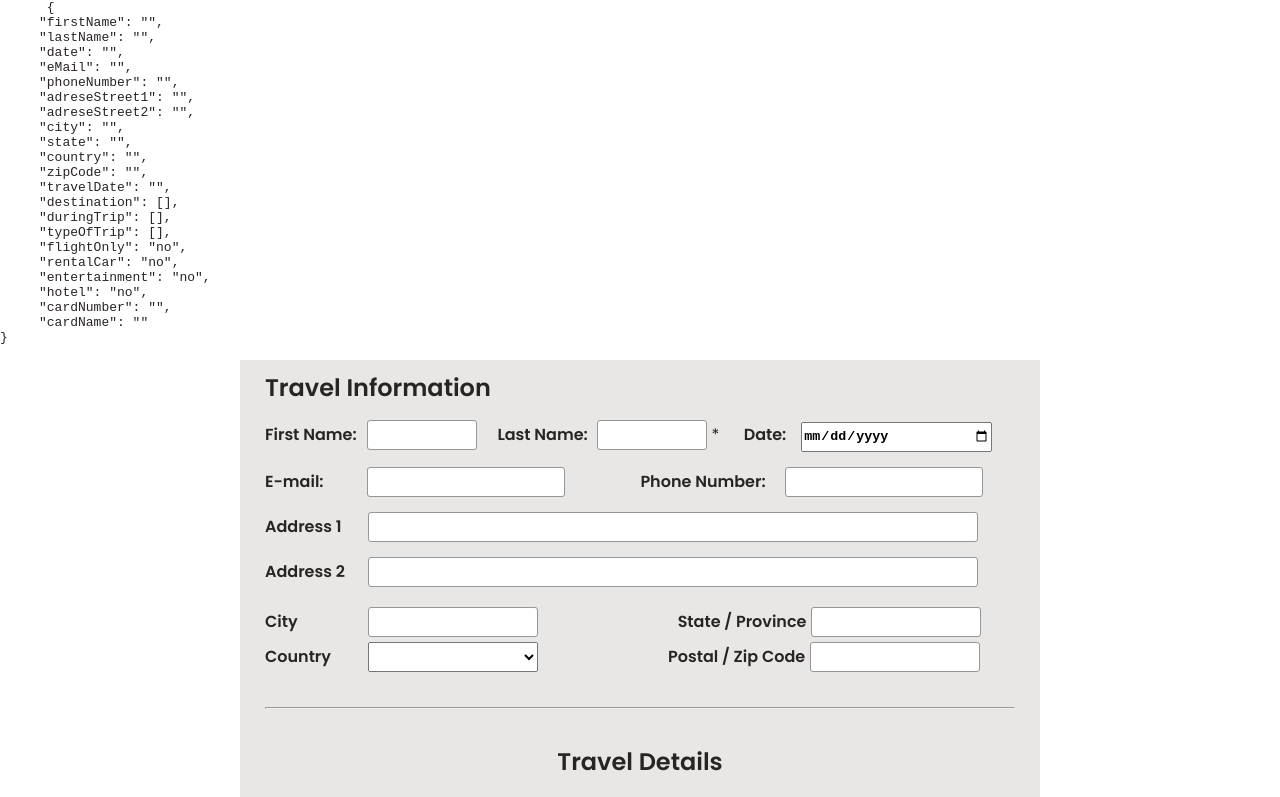
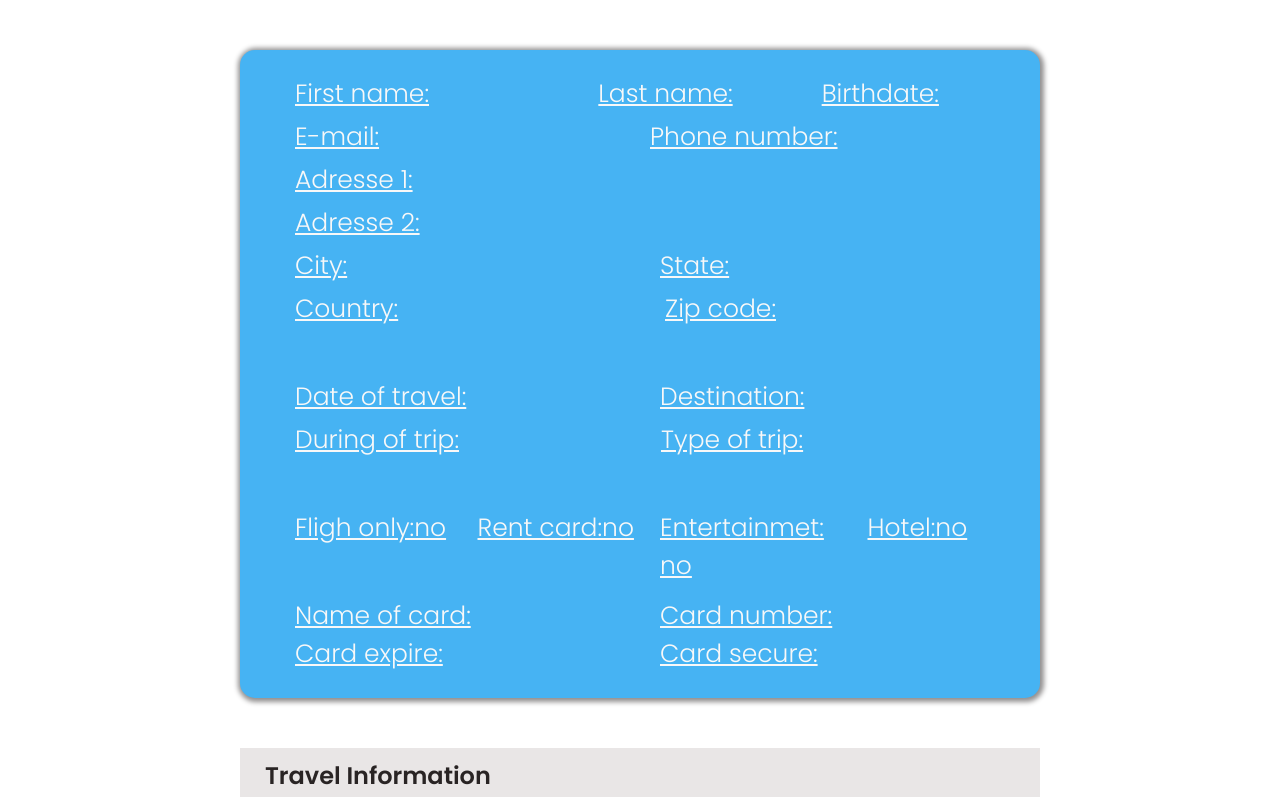
Before and after one commit to TomyJusuf/Vue--eComerce, a Vue app in the folder hello-world/: page / in a window 1280 px wide. Shown: the top 797 px of the page. Built offline with nearby package versions, Linux system fonts and the light colour scheme.

Commit message:
designing cliend side fortular of done choises
next time make template teleportable

```diff
--- a/hello-world/src/components/Formular.vue
+++ b/hello-world/src/components/Formular.vue
@@ -1,9 +1,38 @@
 <template>
-  <div>
+  <!-- <div>
     <pre>
       {{ JSON.stringify(formValues, null, 5) }}
     </pre>
+  </div> -->
+
+  <div class="fillTemplate">
+    <ul>
+      <li>First name:{{ formValues.firstName }}</li>
+      <li>Last name:{{ formValues.lastName }}</li>
+      <li>Birthdate:{{ formValues.date }}</li>
+      <li>E-mail:{{ formValues.eMail }}</li>
+      <li>Phone number:{{ formValues.phoneNumber }}</li>
+      <li>Adresse 1:{{ formValues.adreseStreet1 }}</li>
+      <li>Adresse 2:{{ formValues.adreseStreet2 }}</li>
+      <li>City:{{ formValues.city }}</li>
+      <li>State:{{ formValues.state }}</li>
+      <li>Country:{{ formValues.country }}</li>
+      <li>Zip code:{{ formValues.zipCode }}</li>
+      <li>Date of travel:{{ formValues.travelDate }}</li>
+      <li>Destination:{{ formValues.destination }}</li>
+      <li>During of trip:{{ formValues.duringTrip }}</li>
+      <li>Type of trip:{{ formValues.typeOfTrip }}</li>
+      <li>Fligh only:{{ formValues.flightOnly }}</li>
+      <li>Rent card:{{ formValues.rentalCar }}</li>
+      <li>Entertainmet: {{ formValues.entertainment }}</li>
+      <li>Hotel:{{ formValues.hotel }}</li>
+      <li>Name of card:{{ formValues.cardName }}</li>
+      <li>Card number:{{ formValues.cardNumber }}</li>
+      <li>Card expire:{{ formValues.cardExpire }}</li>
+      <li>Card secure:{{ formValues.cardSecure }}</li>
+    </ul>
   </div>
+
   <div class="formular">
     <form action="" @submit="submitForm">
       <h2>Travel Information</h2>
@@ -485,7 +514,7 @@
             id="expiration"
             name="expiration"
             placeholder="expiration"
-            v-model="formValues.cardNumber"
+            v-model="formValues.cardExpire"
           />
         </div>
         <div class="securityDetail">
@@ -495,7 +524,7 @@
             id="security"
             name="security"
             placeholder=""
-            v-model="formValues.cardNumber"
+            v-model="formValues.cardSecure"
           />
         </div>
       </div>
@@ -558,7 +587,7 @@
           true-value="yes"
           false-value="no"
         />
-        <label for="entertainment">entertainment</label>
+        <label for="entertainment">entertainment:</label>
         <input
           type="checkbox"
           id="entertainment"
@@ -568,7 +597,7 @@
           true-value="yes"
           false-value="no"
         />
-        <label for="Hotel">Hotel / Resorts</label>
+        <label :for="Hotel">Hotel / Resorts</label>
         <input
           type="checkbox"
           id="Hotel"
@@ -603,15 +632,17 @@ export default {
         country: "",
         zipCode: "",
         travelDate: "",
-        destination: [],
-        duringTrip: [],
-        typeOfTrip: [],
+        destination: "",
+        duringTrip: "",
+        typeOfTrip: "",
         flightOnly: "no",
         rentalCar: "no",
         entertainment: "no",
         hotel: "no",
+        cardName: "",
         cardNumber: "",
-        cardName: "",
+        cardExpire: "",
+        cardSecure: "",
       },
     };
   },
@@ -813,4 +844,118 @@ input[type="text"] {
   height: 50px;
   margin: 0 auto;
 }
+
+.fillTemplate {
+  width: 800px;
+  height: 100%;
+  background-color: rgb(70, 179, 243);
+  margin: 50px auto;
+  border-radius: 15px;
+  box-shadow: 1px 1px 5px 3px rgb(146, 144, 144);
+}
+ul {
+  padding: 25px 10px;
+  margin: 10px auto;
+  width: 750px;
+  flex-wrap: wrap;
+  display: flex;
+  list-style-type: none;
+}
+li {
+  font-weight: 300;
+  color: rgb(248, 248, 248);
+  font-size: 25px;
+  flex-grow: 2;
+  width: 270px;
+  text-decoration: underline;
+  padding-left: 20px;
+}
+li:nth-of-type(1) {
+  flex-grow: 3;
+  width: 230px;
+}
+li:nth-of-type(2) {
+  flex-grow: 3;
+  width: 150px;
+}
+li:nth-of-type(3) {
+  flex-grow: 3;
+  width: 130px;
+  padding-bottom: 5px;
+}
+li:nth-of-type(4) {
+  flex-grow: 2;
+  width: 230px;
+  padding-bottom: 5px;
+}
+li:nth-of-type(5) {
+  flex-grow: 2;
+  width: 250px;
+  padding-bottom: 5px;
+}
+li:nth-of-type(6) {
+  flex-grow: 7;
+  width: 100%;
+  padding-bottom: 5px;
+}
+li:nth-of-type(7) {
+  flex-grow: 8;
+  width: 100%;
+  padding-bottom: 5px;
+}
+li:nth-of-type(8) {
+  flex-grow: 2;
+  width: 350px;
+  padding-bottom: 5px;
+}
+li:nth-of-type(9) {
+  flex-grow: 2;
+  width: 350px;
+  padding-bottom: 5px;
+}
+li:nth-of-type(10) {
+  flex-grow: 2;
+  width: 280px;
+  padding-bottom: 50px;
+}
+li:nth-of-type(12) {
+  flex-grow: 2;
+  width: 300px;
+  padding-bottom: 5px;
+}
+li:nth-of-type(13) {
+  flex-grow: 2;
+  width: 300px;
+  padding-bottom: 5px;
+}
+li:nth-of-type(14) {
+  flex-grow: 2;
+  width: 352px;
+  padding-bottom: 50px;
+}
+li:nth-of-type(15) {
+  flex-grow: 2;
+  width: 350px;
+  padding-bottom: 5px;
+}
+li:nth-of-type(16) {
+  flex-grow: 4;
+  width: 160px;
+  padding-bottom: 50px;
+}
+li:nth-of-type(17) {
+  flex-grow: 4;
+  width: 160px;
+  padding-bottom: 5px;
+}
+li:nth-of-type(18) {
+  flex-grow: 4;
+  width: 185px;
+  padding-bottom: 5px;
+}
+li:nth-of-type(19) {
+  flex-grow: 4;
+  width: 135px;
+  padding-bottom: 5px;
+}
 </style>
```
